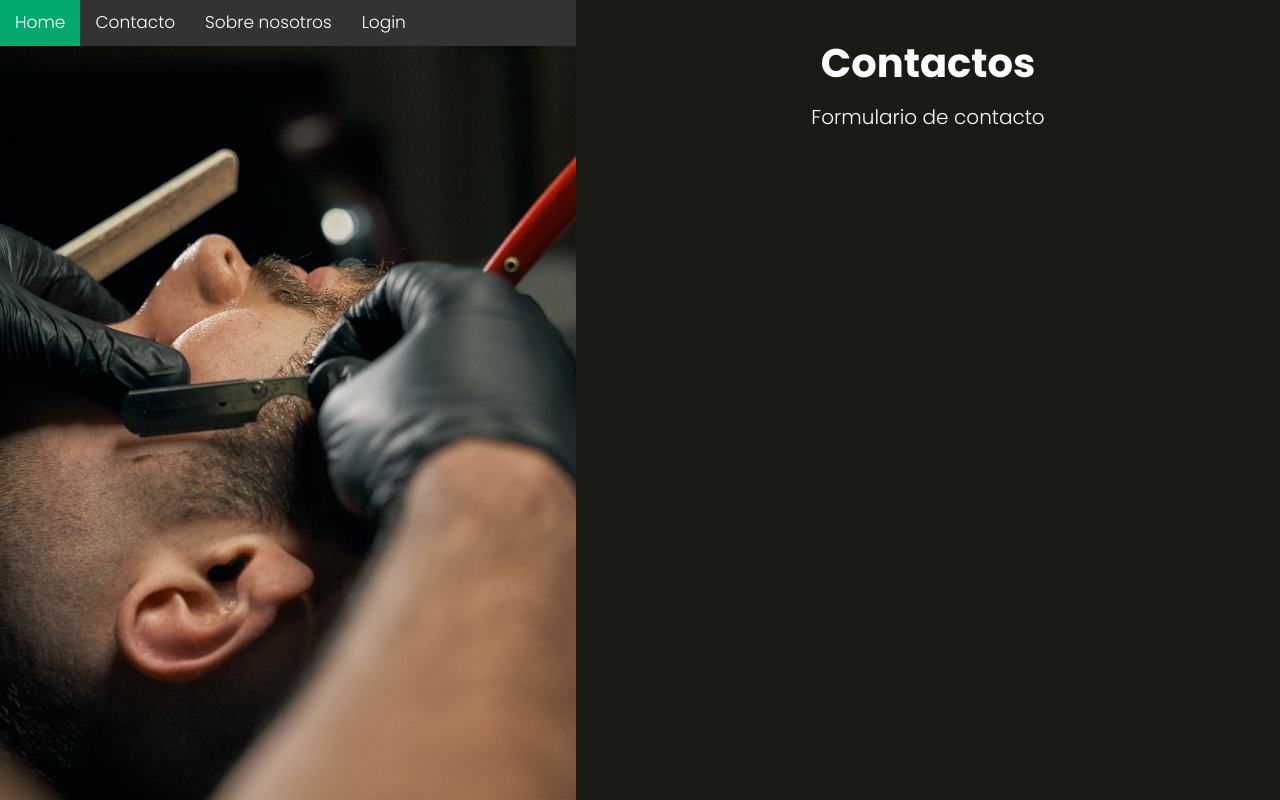
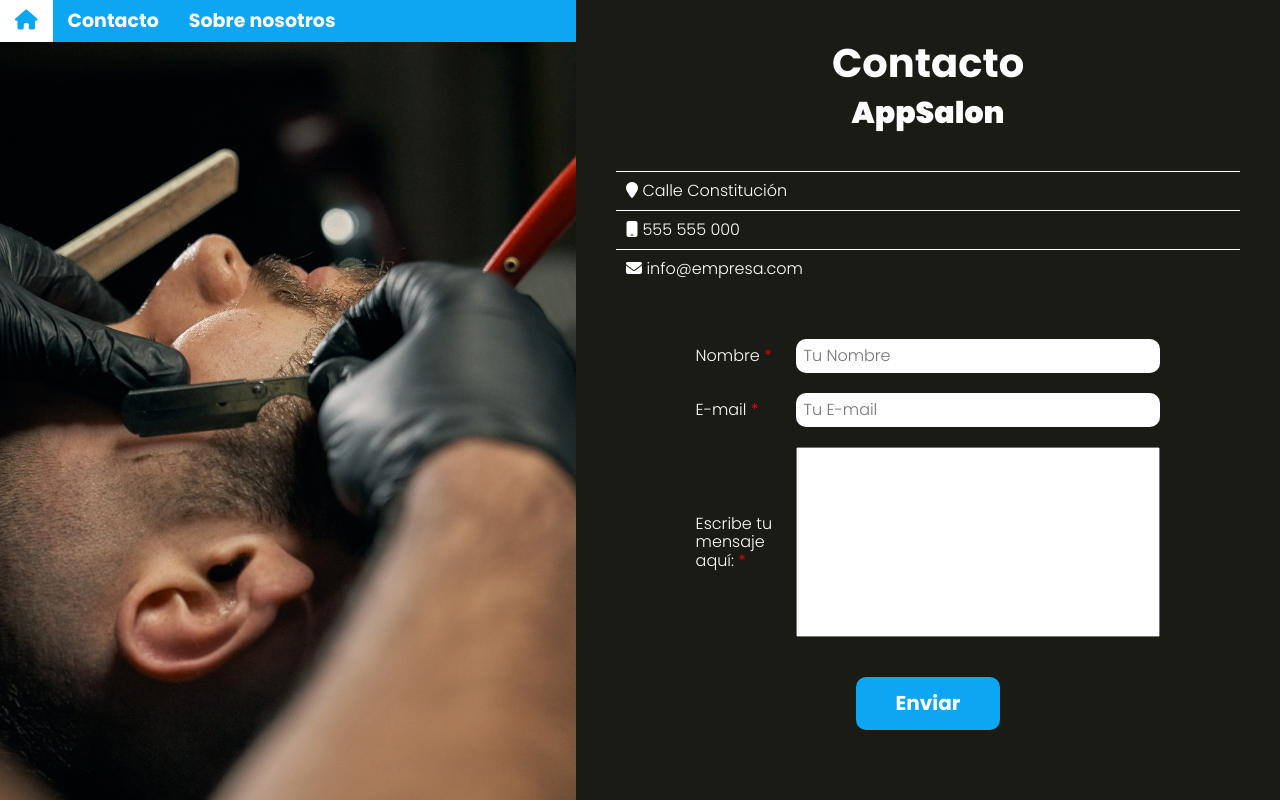
Before and after one commit to edwinjs31/peluqueria_php_mvc, a PHP site: the page made by views/templates/contacto.php in a window 1280 px wide. Run offline with PHP 8.4, Linux system fonts and the light colour scheme; the template is opened without the code that fills it, so the values that code supplies are empty; some libraries are stand-ins or nearby versions.

Commit message:
Agregado el navbar

```diff
--- a/src/scss/base/_variables.scss
+++ b/src/scss/base/_variables.scss
@@ -2,6 +2,7 @@
 $fuente_principal: 'Poppins', sans-serif;
 
 // Tamaño de Media Queries
+$tamano_min: 320px;
 $telefono: 480px;
 $tablet: 768px;
 $desktop: 1024px;
--- a/src/scss/componentes/_formulario.scss
+++ b/src/scss/componentes/_formulario.scss
@@ -30,5 +30,6 @@
             color: v.$blanco;
             cursor: not-allowed;
         }
+
     }
 }
--- a/src/scss/layout/_UI.scss
+++ b/src/scss/layout/_UI.scss
@@ -10,7 +10,7 @@
     }
 
     .imagen {
-        height: 20rem;
+        height: 25rem;
         background-image: url(../img/1.jpg);
         background-size: cover;
         background-position: center center;
@@ -21,22 +21,27 @@
     }
 
     .navBar {
-        background-color: #333;
+        background-color:v.$azul;
         overflow: hidden;
+        font-weight: bold;
         a {
             float: left;
             color: v.$blanco;
             text-align: center;
-            padding: 1.3rem 1.5rem;
+            padding: 1rem 1.5rem;
             text-decoration: none;
-            font-size: 17px;
+            font-size: 1.9rem;
             &:hover {
-                background-color: v.$gris;
-                color: v.$negro;
+                background-color: v.$blanco;
+                color: v.$azul;
               }
               &.active {
-                background-color: v.$verde;
-                color: v.$blanco;
+                background-color: v.$blanco;
+                color: v.$azul;
+              }
+              .fa-house{
+                font-size: 2rem;
+
               }
           }
       }
--- /dev/null
+++ b/src/scss/layout/_contacto.scss
@@ -0,0 +1,109 @@
+@use 'base/variables' as v;
+@use 'base/mixins' as m;
+$bk1: 700px;
+
+textarea {
+    width: 100%;
+    resize: none;
+}
+
+
+/*
+
+
+
+.contenedor {
+    max-width: 1170px;
+    margin: 0 auto 1rem;
+    padding: 1.5rem;
+}
+
+.wrapper {
+    box-shadow: 0 0 20px 0 rgba(v.$gris, .7);
+    border-radius: 5px;
+
+    @media screen and(min-width: $bk1) {
+        display: grid;
+        grid-template-columns: 1fr 2fr;
+    }
+}
+
+.servicios {
+    list-style: none;
+    text-align: center;
+
+    @media screen and(min-width: $bk1) {
+        text-align: left;
+    }
+}
+
+.logo {
+    text-align: center;
+    margin-bottom: 1rem;
+}
+
+.info-empresa {
+    padding: 1rem;
+    background-color: lighten(v.$gris, 50%);
+
+    h3 {
+        @media screen and(min-width: $bk1) {
+            text-align: left;
+            margin-bottom: 0.5rem;
+        }
+
+        text-align: center;
+    }
+}
+
+.contacto {
+    padding: 1rem;
+    background-color: lighten(v.$blanco, 60%);
+
+    h3 {
+        margin-bottom: 1rem;
+    }
+}
+
+.formulario {
+    display: grid;
+    grid-template-columns: 1fr 1fr;
+    grid-gap: 1.25rem;
+
+    label {
+        display: block;
+    }
+
+    button,
+    input,
+    textarea {
+        width: 100%;
+        padding: 1rem;
+        border: 1px solid lighten(v.$blanco, 50%);
+    }
+
+    textarea {
+        resize: none;
+    }
+}
+
+.full {
+    grid-column: 1 / 3;
+}
+
+.boton-enviar {
+    background-color: lighten(v.$blanco, 50%);
+    border: none;
+    border-radius: 5px;
+    text-transform: uppercase;
+    font-weight: bold;
+    cursor: pointer;
+
+    &:focus,
+    &:hover {
+        background-color: v.$blanco;
+        color: #fff;
+        outline: 0;
+        transition: background-color 2s ease-out;
+    }
+}*/
--- a/src/scss/layout/_index.scss
+++ b/src/scss/layout/_index.scss
@@ -3,3 +3,4 @@
 @forward 'servicios';
 @forward 'resumen';
 @forward 'admin';
+@forward 'contacto';
--- a/views/layout.php
+++ b/views/layout.php
@@ -7,6 +7,7 @@
     <title>App Salón</title>
     <link href="https://fonts.googleapis.com/css2?family=Poppins:wght@300;700;900&display=swap" rel="stylesheet">
     <link rel="stylesheet" href="/build/css/app.css">
+    <link rel="stylesheet" href="https://cdnjs.cloudflare.com/ajax/libs/font-awesome/6.1.1/css/all.min.css">
 </head>
 
 <body>
@@ -14,10 +15,9 @@
         <!-- imagen de fondo y el navBar -->
         <div class="imagen">
             <div class="navBar">
-                <a class="active" href="/">Home</a>
+                <a class="active" href="/"><i class="fa-solid fa-house"></i></a>
                 <a href="/contacto">Contacto</a>
                 <a href="/nosotros">Sobre nosotros</a>
-                <a href="/">Login</a>
             </div>
         </div>
         <!-- contenido y funcionalidad de la app -->
--- a/views/templates/contacto.php
+++ b/views/templates/contacto.php
@@ -1,2 +1,40 @@
-<h1 class="nombre-pagina">Contactos</h1>
-<p class="descripcion-pagina">Formulario de contacto</p>
+
+<h1 class="nombre-pagina">Contacto</h1>
+
+<div class="info-empresa">
+    <h3>AppSalon</h3>
+    <ul class="servicios">
+        <li><i class="fa fa-map-marker"></i> Calle Constitución </li>
+        <li><i class="fa fa-mobile"></i> 555 555 000</li>
+        <li><i class="fa fa-envelope"></i> info@empresa.com</li>
+    </ul>
+</div>
+
+<?php
+include_once __DIR__ . "/../templates/alertas.php";
+?>
+
+<form class="formulario" method="POST" action="">
+
+    <div class="campo">
+        <label for="nombre">Nombre</label>
+        <input type="text" id="nombre" name="nombre" placeholder="Tu Nombre" value="" />
+    </div>
+
+
+    <div class="campo">
+        <label for="email">E-mail</label>
+        <input type="email" id="email" name="email" placeholder="Tu E-mail" value="" />
+    </div>
+
+    <div class="campo">
+        <label for="mensaje">Escribe tu mensaje aquí:</label>
+        <textarea name="mensaje" id="mensaje" cols="30" rows="10"></textarea>
+
+    </div>
+
+
+    <input type="submit" value="Enviar" class="boton">
+
+
+</form>
```
Also changed, not shown: public/build/css/app.css, 4 other files.
